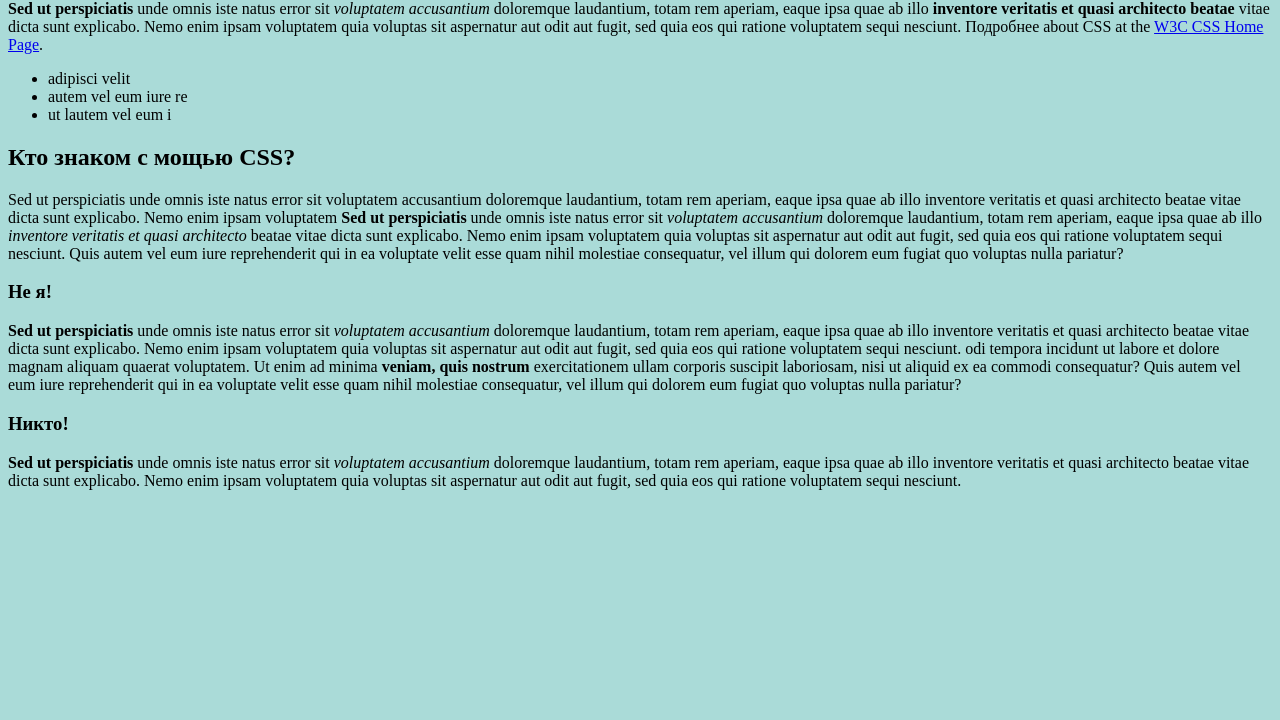
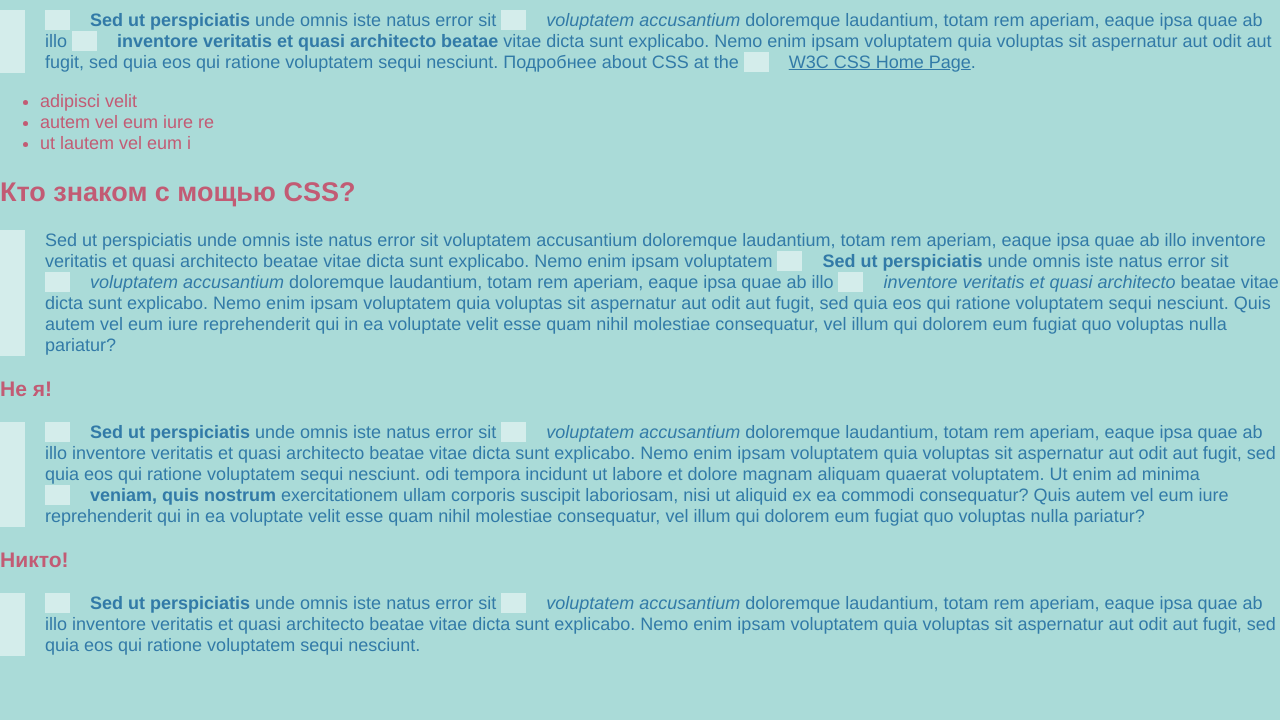
Before and after one commit to VadSmith/CSS_The_Missing_Manual, a plain HTML site: page 04/inheritance.html in a window 1280 px wide. Shown: the part 80-800 px from the top of the page. Drawn offline with Linux system fonts and the light colour scheme.

Commit message:
unit 04 done

```diff
--- a/04/inheritance.html
+++ b/04/inheritance.html
@@ -1,29 +1,68 @@
 <!doctype html>
 <html>
+
 <head>
   <meta charset="UTF-8">
   <title>Наследование в действии</title>
   <style>
     body {
-  background-color: rgba(87,185,178,.5);
+      background-color: rgba(87, 185, 178, .5);
+    }
+
+    p,
+    p * {
+      color: rgb(50, 122, 167);
+      padding-left: 20px;
+      border-left: 25px solid rgba(255, 255, 255, .5);
+
+    }
+
+    .content {
+      font-family: "Helvetica Neue", Arial, Helvetica, sans-serif;
+      font-size: 18px;
+      color: rgb(194, 91, 116);
+      min-width: 900px;
+      margin: 0 auto;
     }
   </style>
 </head>
-<body>
+
+<body class="content">
   <div>
     <h1>Потрясающий мир CSS</h1>
-  <p><strong>Sed ut perspiciatis</strong> unde omnis iste natus error sit <em>voluptatem accusantium</em> doloremque laudantium, totam rem aperiam, eaque ipsa quae ab illo <strong>inventore veritatis et quasi architecto beatae</strong> vitae dicta sunt explicabo. Nemo enim ipsam voluptatem quia voluptas sit aspernatur aut odit aut fugit, sed quia  eos qui ratione voluptatem sequi nesciunt. Подробнее about CSS at the <a href="http://www.w3.org/Style/CSS/">W3C CSS Home Page</a>.</p>
+    <p><strong>Sed ut perspiciatis</strong> unde omnis iste natus error sit <em>voluptatem accusantium</em> doloremque
+      laudantium, totam rem aperiam, eaque ipsa quae ab illo <strong>inventore veritatis et quasi architecto
+        beatae</strong> vitae dicta sunt explicabo. Nemo enim ipsam voluptatem quia voluptas sit aspernatur aut odit aut
+      fugit, sed quia eos qui ratione voluptatem sequi nesciunt. Подробнее about CSS at the <a
+        href="http://www.w3.org/Style/CSS/">W3C CSS Home Page</a>.</p>
     <ul>
       <li>adipisci velit</li>
       <li>autem vel eum iure re</li>
       <li> ut lautem vel eum i</li>
     </ul>
     <h2>Кто знаком с мощью CSS?</h2>
-  <p>Sed ut perspiciatis unde omnis iste natus error sit voluptatem accusantium doloremque laudantium, totam rem aperiam, eaque ipsa quae ab illo inventore veritatis et quasi architecto beatae vitae dicta sunt explicabo. Nemo enim ipsam voluptatem <strong>Sed ut perspiciatis</strong> unde omnis iste natus error sit <em>voluptatem accusantium</em> doloremque laudantium, totam rem aperiam, eaque ipsa quae ab illo <em>inventore veritatis et quasi architecto</em> beatae vitae dicta sunt explicabo. Nemo enim ipsam voluptatem quia voluptas sit aspernatur aut odit aut fugit, sed quia  eos qui ratione voluptatem sequi nesciunt. Quis autem vel eum iure reprehenderit qui in ea voluptate velit esse quam nihil molestiae consequatur, vel illum qui dolorem eum fugiat quo voluptas nulla pariatur?</p>
+    <p>Sed ut perspiciatis unde omnis iste natus error sit voluptatem accusantium doloremque laudantium, totam rem
+      aperiam, eaque ipsa quae ab illo inventore veritatis et quasi architecto beatae vitae dicta sunt explicabo. Nemo
+      enim ipsam voluptatem <strong>Sed ut perspiciatis</strong> unde omnis iste natus error sit <em>voluptatem
+        accusantium</em> doloremque laudantium, totam rem aperiam, eaque ipsa quae ab illo <em>inventore veritatis et
+        quasi architecto</em> beatae vitae dicta sunt explicabo. Nemo enim ipsam voluptatem quia voluptas sit aspernatur
+      aut odit aut fugit, sed quia eos qui ratione voluptatem sequi nesciunt. Quis autem vel eum iure reprehenderit qui
+      in ea voluptate velit esse quam nihil molestiae consequatur, vel illum qui dolorem eum fugiat quo voluptas nulla
+      pariatur?</p>
     <h3>Не я!</h3>
-  <p><strong>Sed ut perspiciatis</strong> unde omnis iste natus error sit <em>voluptatem accusantium</em> doloremque laudantium, totam rem aperiam, eaque ipsa quae ab illo inventore veritatis et quasi architecto beatae vitae dicta sunt explicabo. Nemo enim ipsam voluptatem quia voluptas sit aspernatur aut odit aut fugit, sed quia  eos qui ratione voluptatem sequi nesciunt. odi tempora incidunt ut labore et dolore magnam aliquam quaerat voluptatem. Ut enim ad minima <strong>veniam, quis nostrum</strong> exercitationem ullam corporis suscipit laboriosam, nisi ut aliquid ex ea commodi consequatur? Quis autem vel eum iure reprehenderit qui in ea voluptate velit esse quam nihil molestiae consequatur, vel illum qui dolorem eum fugiat quo voluptas nulla pariatur?</p>
+    <p><strong>Sed ut perspiciatis</strong> unde omnis iste natus error sit <em>voluptatem accusantium</em> doloremque
+      laudantium, totam rem aperiam, eaque ipsa quae ab illo inventore veritatis et quasi architecto beatae vitae dicta
+      sunt explicabo. Nemo enim ipsam voluptatem quia voluptas sit aspernatur aut odit aut fugit, sed quia eos qui
+      ratione voluptatem sequi nesciunt. odi tempora incidunt ut labore et dolore magnam aliquam quaerat voluptatem. Ut
+      enim ad minima <strong>veniam, quis nostrum</strong> exercitationem ullam corporis suscipit laboriosam, nisi ut
+      aliquid ex ea commodi consequatur? Quis autem vel eum iure reprehenderit qui in ea voluptate velit esse quam nihil
+      molestiae consequatur, vel illum qui dolorem eum fugiat quo voluptas nulla pariatur?</p>
     <h3>Никто!</h3>
-  <p><strong>Sed ut perspiciatis</strong> unde omnis iste natus error sit <em>voluptatem accusantium</em> doloremque laudantium, totam rem aperiam, eaque ipsa quae ab illo inventore veritatis et quasi architecto beatae vitae dicta sunt explicabo. Nemo enim ipsam voluptatem quia voluptas sit aspernatur aut odit aut fugit, sed quia  eos qui ratione voluptatem sequi nesciunt. </p>
+    <p><strong>Sed ut perspiciatis</strong> unde omnis iste natus error sit <em>voluptatem accusantium</em> doloremque
+      laudantium, totam rem aperiam, eaque ipsa quae ab illo inventore veritatis et quasi architecto beatae vitae dicta
+      sunt explicabo. Nemo enim ipsam voluptatem quia voluptas sit aspernatur aut odit aut fugit, sed quia eos qui
+      ratione voluptatem sequi nesciunt. </p>
   </div>
 </body>
+
 </html>
```
Lines whose indentation alone changed are shown as unchanged.
